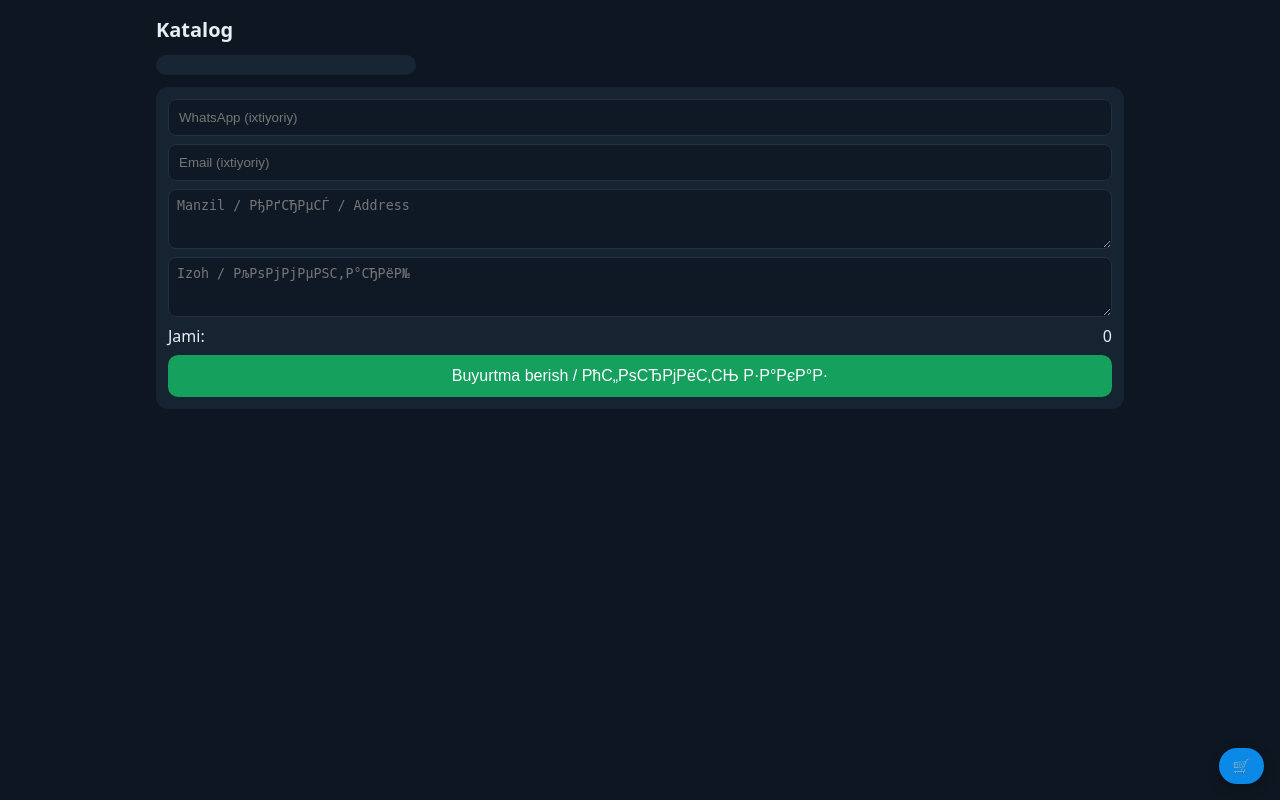
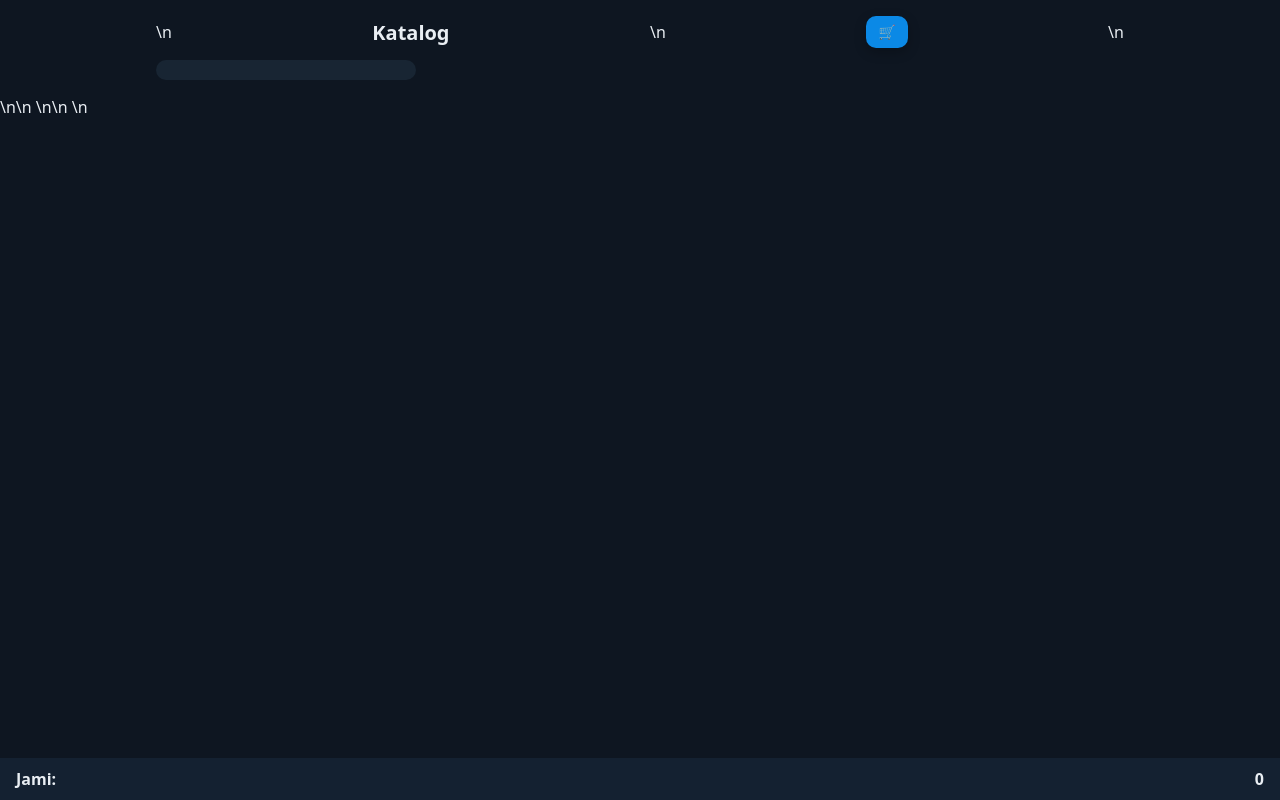
Before and after one commit to Bunyod1202/skazkamarket, a Django app: page /webapp/ in a window 1280 px wide. Run offline with Django 4.2, Linux system fonts and the light colour scheme; some libraries are stand-ins or nearby versions.

Commit message:
add basket

```diff
--- a/static/webapp/app.js
+++ b/static/webapp/app.js
@@ -62,14 +62,7 @@
       let code = '';
       if (tg && tg.initDataUnsafe && tg.initDataUnsafe.user && tg.initDataUnsafe.user.language_code){
         code = tg.initDataUnsafe.user.language_code;
-      } else {
-        // Fallback: parse initData string
-        const params = new URLSearchParams(tg && tg.initData ? tg.initData : '');
-        const raw = params.get('user');
-        if (raw){
-          const parsed = JSON.parse(decodeURIComponent(raw));
-          code = parsed && parsed.language_code ? parsed.language_code : '';
-        }
+      } else {\n      if (title) title.textContent='Katalog';\n      if (totalLabel) totalLabel.textContent='Jami:';\n      if () .textContent='Jami:';\n      if () .textContent='Buyurtma berish';\n      if () .placeholder='Izoh';\n      if () .placeholder='Manzil';\n      if () .placeholder='WhatsApp (ixtiyoriy)';\n      if () .placeholder='Email (ixtiyoriy)';\n    }
       }
       if (!code && typeof navigator !== 'undefined') code = navigator.language || navigator.userLanguage || 'en';
       code = (code || 'en').toLowerCase();
@@ -84,7 +77,7 @@
   function t(uz, ru, en){ return language==='RU' ? ru : (language==='EN' ? en : uz); }
   function fmt(v){ return Number(v).toLocaleString(undefined, { maximumFractionDigits: 2 }); }
 
-  function updateTotal(){\n    let sum = 0; let count = 0;\n    for (const [, {product, qty}] of cart){ sum += Number(product.price) * qty; count += qty; }\n    if () .textContent = fmt(sum) + ' UZS';\n    if () .disabled = sum <= 0;\n    if (){\n      const label = t(🛒 Savat (), 🛒 Корзина (), 🛒 Cart ());\n      .textContent = label;\n      .disabled = count <= 0;\n    }\n  }] of cart) sum += Number(product.price) * qty;
+  function updateTotal(){\n    let sum = 0; let count = 0;\n    for (const [, {product, qty}] of cart){ sum += Number(product.price) * qty; count += qty; }\n    if () .textContent = fmt(sum) + ' UZS';\n    if () .textContent = fmt(sum) + ' UZS';\n    if () .disabled = sum <= 0;\n    if (){\n      const label = t(🛒 Savat (), 🛒 Корзина (), 🛒 Cart ());\n      .textContent = label;\n      .disabled = count <= 0;\n    }\n  }] of cart){ sum += Number(product.price) * qty; count += qty; }\n    if () .textContent = fmt(sum) + ' UZS';\n    if () .disabled = sum <= 0;\n    if (){\n      const label = t(🛒 Savat (), 🛒 Корзина (), 🛒 Cart ());\n      .textContent = label;\n      .disabled = count <= 0;\n    }\n  }] of cart) sum += Number(product.price) * qty;
     if ($total) $total.textContent = fmt(sum) + ' UZS';
     if ($checkout) $checkout.disabled = sum <= 0;
   }
@@ -242,9 +235,7 @@
       if (data.status==='ok'){
         if (tg) tg.showAlert(t('✅Buyurtma qabul qilindi!','✅Заказ принят!','✅Order placed!'));
         if (tg) tg.close();
-      } else {
-        if (tg) tg.showAlert(t("❌Xatolik. Qayta urinib ko'ring.",'❌Ошибка. Пожалуйста, попробуйте снова','❌Error. Please try again.'));
-      }
+      } else {\n      if (title) title.textContent='Katalog';\n      if (totalLabel) totalLabel.textContent='Jami:';\n      if () .textContent='Jami:';\n      if () .textContent='Buyurtma berish';\n      if () .placeholder='Izoh';\n      if () .placeholder='Manzil';\n      if () .placeholder='WhatsApp (ixtiyoriy)';\n      if () .placeholder='Email (ixtiyoriy)';\n    }
     }catch(e){
       console.error('Order failed', e);
       if (tg) tg.showAlert(t('❌Xatolik yuz berdi','❌Призошла ошибка','❌An error occurred'));
@@ -254,31 +245,7 @@
   function initTexts(){
     const title = document.getElementById('title');
     const totalLabel = document.getElementById('totalLabel');
-    if (language==='RU'){
-      if (title) title.textContent='Каталог';
-      if (totalLabel) totalLabel.textContent='Итого:';
-      if ($checkout) $checkout.textContent='Купить';
-      if ($comment) $comment.placeholder='Комментарий';
-      if ($address) $address.placeholder='Адрес';
-      if ($whatsapp) $whatsapp.placeholder='WhatsApp (опционально)';
-      if ($email) $email.placeholder='Email (опционально)';
-    } else if (language==='EN'){
-      if (title) title.textContent='Catalog';
-      if (totalLabel) totalLabel.textContent='Total:';
-      if ($checkout) $checkout.textContent='Checkout';
-      if ($comment) $comment.placeholder='Comment';
-      if ($address) $address.placeholder='Address';
-      if ($whatsapp) $whatsapp.placeholder='WhatsApp (optional)';
-      if ($email) $email.placeholder='Email (optional)';
-    } else {
-      if (title) title.textContent='Katalog';
-      if (totalLabel) totalLabel.textContent='Jami:';
-      if ($checkout) $checkout.textContent='Buyurtma berish';
-      if ($comment) $comment.placeholder='Izoh';
-      if ($address) $address.placeholder='Manzil';
-      if ($whatsapp) $whatsapp.placeholder='WhatsApp (ixtiyoriy)';
-      if ($email) $email.placeholder='Email (ixtiyoriy)';
-    }
+    if (language==='RU'){\n      if (title) title.textContent='Каталог';\n      if (totalLabel) totalLabel.textContent='Итого:';\n      if () .textContent='Итого:';\n      if () .textContent='Оформить заказ';\n      if () .placeholder='Комментарий';\n      if () .placeholder='Адрес';\n      if () .placeholder='WhatsApp (опционально)';\n      if () .placeholder='Email (опционально)';\n    } else if (language==='EN'){\n      if (title) title.textContent='Catalog';\n      if (totalLabel) totalLabel.textContent='Total:';\n      if () .textContent='Total:';\n      if () .textContent='Checkout';\n      if () .placeholder='Comment';\n      if () .placeholder='Address';\n      if () .placeholder='WhatsApp (optional)';\n      if () .placeholder='Email (optional)';\n    } else {\n      if (title) title.textContent='Katalog';\n      if (totalLabel) totalLabel.textContent='Jami:';\n      if () .textContent='Jami:';\n      if () .textContent='Buyurtma berish';\n      if () .placeholder='Izoh';\n      if () .placeholder='Manzil';\n      if () .placeholder='WhatsApp (ixtiyoriy)';\n      if () .placeholder='Email (ixtiyoriy)';\n    }
   }
 
   // boot
@@ -293,13 +260,7 @@
       let code = '';
       if (tg && tg.initDataUnsafe && tg.initDataUnsafe.user && tg.initDataUnsafe.user.language_code){
         code = tg.initDataUnsafe.user.language_code;
-      } else {
-        const params = new URLSearchParams(tg && tg.initData ? tg.initData : '');
-        const raw = params.get('user');
-        if (raw){
-          const parsed = JSON.parse(decodeURIComponent(raw));
-          code = parsed && parsed.language_code ? parsed.language_code : '';
-        }
+      } else {\n      if (title) title.textContent='Katalog';\n      if (totalLabel) totalLabel.textContent='Jami:';\n      if () .textContent='Jami:';\n      if () .textContent='Buyurtma berish';\n      if () .placeholder='Izoh';\n      if () .placeholder='Manzil';\n      if () .placeholder='WhatsApp (ixtiyoriy)';\n      if () .placeholder='Email (ixtiyoriy)';\n    }
       }
       if (!code && typeof navigator !== 'undefined') code = navigator.language || navigator.userLanguage || 'en';
       code = (code || 'en').toLowerCase();
@@ -311,8 +272,7 @@
   }language = detectLanguage();
     initTexts();
     await upsertUser();
-    await loadAll();\n    if (){\n      .addEventListener('click', ()=>{ const p = document.querySelector('.cart'); if (p) p.scrollIntoView({behavior:'smooth', block:'start'}); });\n      updateTotal();\n    }
-  })();
+    await loadAll();\n    if (){\n      .addEventListener('click', ()=>{ if(){ .classList.toggle('open'); } });\n      updateTotal();\n    }\n  })();
 
   if ($checkout) $checkout.addEventListener('click', submitOrder);
 })();
--- a/static/webapp/styles.css
+++ b/static/webapp/styles.css
@@ -44,3 +44,13 @@
 
 /* Floating cart button */
 #cartBtn{ position:fixed; right:16px; bottom:16px; z-index:1000; background:#0b89e6; color:#fff; border:none; border-radius:24px; padding:10px 14px; font-size:14px; box-shadow:0 4px 12px rgba(0,0,0,0.25);}#cartBtn:disabled{ opacity:.6 }
+/* Header cart button (not floating) */
+header #cartBtn{ position:static; background:#0b89e6; color:#fff; border:none; border-radius:10px; padding:8px 12px; font-size:14px }
+
+/* Drawer cart: hidden by default, opens on demand */
+.cart{ display:none; position:fixed; left:0; right:0; bottom:0; max-height:80vh; overflow:auto; border-radius:12px 12px 0 0 }
+.cart.open{ display:flex }
+
+/* Sticky total bar at bottom when cart is closed */
+#totalBar{ position:fixed; left:0; right:0; bottom:0; background:#142131; color:var(--fg); padding:10px 16px; display:flex; justify-content:space-between; align-items:center; z-index:500 }
+#totalBar span{ font-weight:600 }
--- a/templates/webapp/index.html
+++ b/templates/webapp/index.html
@@ -9,9 +9,7 @@
 </head>
 <body>
   <div class="container">
-    <header>
-      <h1 id="title">Katalog</h1>
-    </header>
+    <header>\n      <h1 id="title">Katalog</h1>\n      <button id="cartBtn" type="button" aria-label="Cart">🛒</button>\n    </header>
 
     <div class="layout">
       <aside class="sidebar">
@@ -22,7 +20,7 @@
       </main>
     </div>
 
-    <aside class="cart">
+    <aside id="cartPanel" class="cart">
       <input id="whatsapp" type="text" placeholder="WhatsApp (ixtiyoriy)" />
       <input id="email" type="email" placeholder="Email (ixtiyoriy)" />
       <textarea id="address" placeholder="Manzil / РђРґСЂРµСЃ / Address"></textarea>
@@ -33,13 +31,9 @@
       </div>
       <button id="checkout">Buyurtma berish / РћС„РѕСЂРјРёС‚СЊ Р·Р°РєР°Р·</button>
     </aside>
-  </div>
-
-  <script>
+  </div>\n\n  <div id="totalBar"><span id="totalBarLabel">Jami:</span> <span id="totalBarSum">0</span></div>\n\n  <script>
     window.API_BASE = '/api';
   </script>
   <script src="/static/webapp/app.js?v=20251103"></script>
-  <!-- Floating cart button -->
-  <button id="cartBtn" type="button" aria-label="Cart">🛒</button>
-</body>
+\n</body>
 </html>
```
